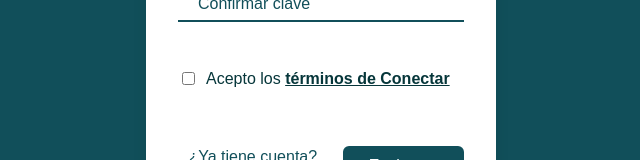
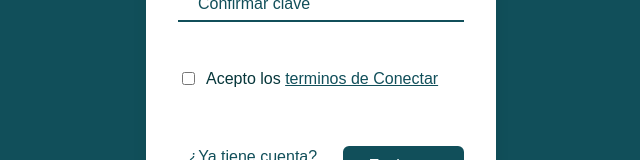
Before and after one commit to AugustoMoratti/TP-DSW-2025-Moratti-Soto-Cossia-Bertuccelli, a React (Vite) app in the folder Frontend/conectar/: page /register in a window 1280 px wide. Shown: the part 1060-1220 px from the top of the page, without its empty margins (319-959 px from the left). Built offline with nearby package versions, Linux system fonts and the light colour scheme; no server answers; some icons are missing.

Commit message:
BugFix register

```diff
--- a/Frontend/conectar/src/pages/register/register.tsx
+++ b/Frontend/conectar/src/pages/register/register.tsx
@@ -146,7 +146,13 @@ export default function Registro() {
               onChange={() => setTerm(!term)}
             />
             <label htmlFor="term">
-              Acepto los <a href="/terminos" target="_blank" rel="noopener noreferrer" style={{ textDecoration: 'underline' }}>términos de Conectar</a>
+              Acepto los             <button
+              className="cta-link"
+              type="button"
+              onClick={() => navigate("/terminos")}
+            >
+              terminos de Conectar
+            </button>
             </label>
           </div>
 
```
